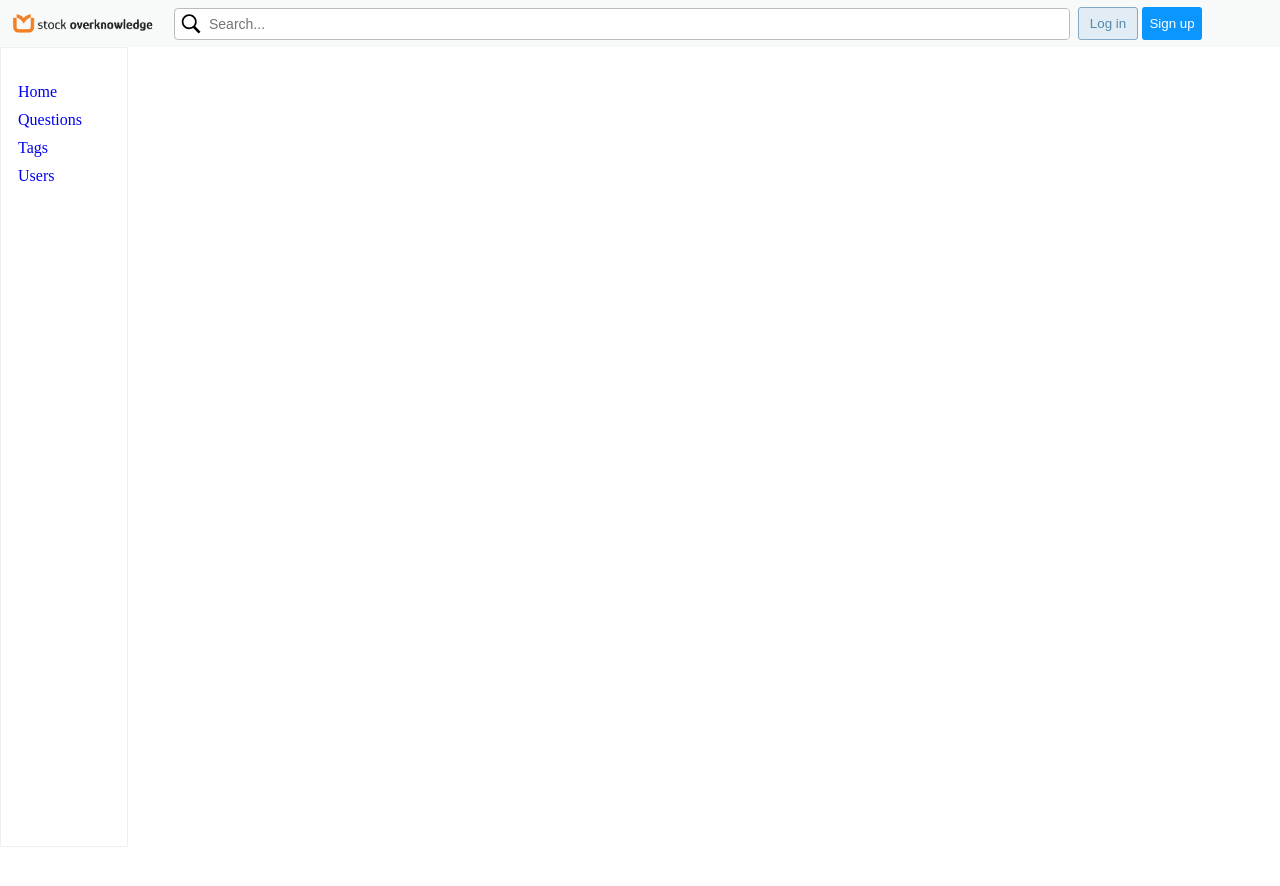
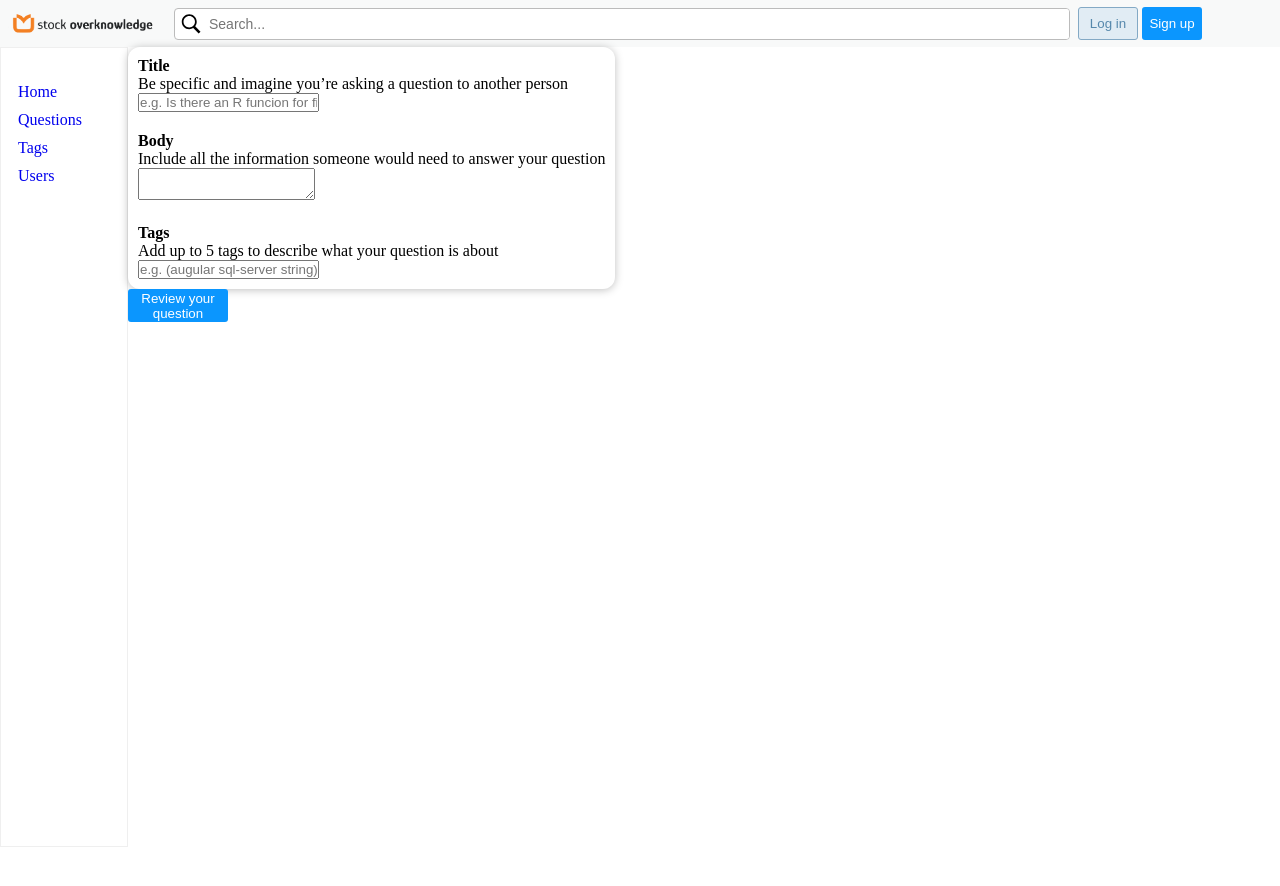
Before and after one commit to Iandayy/stackoverflow, a React (Create React App) app in the folder client/: page /questions/ask in a window 1280 px wide. Shown: the top 886 px of the page. Before the commit the page ends 800 px from the top, so only its background shows below. Built offline with nearby package versions, Linux system fonts and the light colour scheme.

Commit message:
add questionItem.jsx, questionState etc

```diff
--- a/client/src/App.jsx
+++ b/client/src/App.jsx
@@ -19,6 +19,7 @@ import Tags from './components/Pages/Tags';
 import Users from './components/Pages/Users';
 import TopBar from './components/Common/TopBar';
 import Footer from './components/Common/Footer';
+import Ask from './components/Pages/Ask';
 
 function App() {
   return (
@@ -34,7 +35,7 @@ function App() {
               <Route path="/signup" />
 
               <Route path="/questions" element={<Questions />} />
-              <Route path="/questions/ask" />
+              <Route path="/questions/ask" element={<Ask />} />
 
               <Route path="/tags" element={<Tags />} />
               <Route path="/users" element={<Users />} />
--- a/client/src/components/Common/SideBar.jsx
+++ b/client/src/components/Common/SideBar.jsx
@@ -20,7 +20,6 @@ const SideMenu = styled.aside`
   padding: 10px;
   padding-top: 30px;
   margin-bottom: 7rem;
-  position: fixed;
 `;
 
 const Menu = styled.section`
--- a/client/src/components/Pages/Ask.jsx
+++ b/client/src/components/Pages/Ask.jsx
@@ -0,0 +1,132 @@
+import { useState } from 'react';
+import { useNavigate } from 'react-router-dom';
+import { useSetRecoilState } from 'recoil';
+import questionInputState from '../../state/questionInputState';
+import styled from 'styled-components';
+
+const Card = styled.div`
+  border-radius: 12px;
+  box-shadow: 0 1px 8px rgba(0, 0, 0, 0.25);
+  display: flex;
+  flex-direction: column;
+  justify-content: center;
+  align-content: center;
+`;
+
+const Input = styled.section`
+  padding: 10px;
+`;
+
+const Btn = styled.button`
+  width: 100px;
+  height: 33px;
+  color: white;
+  background-color: #0b96fe;
+  border: none;
+  border-radius: 3px;
+
+  &:hover {
+    background-color: #0073cc;
+    cursor: pointer;
+  }
+`;
+
+const Ask = () => {
+  const [inputValue, setInputValue] = useState({
+    title: '',
+    body: '',
+    tags: '',
+  });
+
+  const setValue = useSetRecoilState(questionInputState);
+
+  const navigate = useNavigate();
+
+  const inputValueChangeHandler = (e) => {
+    setInputValue({
+      ...inputValue,
+      [e.target.name]: e.target.value,
+    });
+  };
+
+  const submitHandler = (e) => {
+    e.preventDefault();
+
+    setValue((prev) => [
+      ...prev,
+      {
+        id: Math.floor(Math.random() * 100) + 1,
+        title: inputValue.title,
+        body: inputValue.body,
+        tags: inputValue.tags,
+      },
+    ]);
+
+    setInputValue({
+      title: '',
+      body: '',
+      tags: '',
+    });
+
+    navigate('/questions');
+  };
+
+  return (
+    <div>
+      <form onSubmit={submitHandler}>
+        <Card>
+          <Input>
+            <label htmlFor="title">
+              <strong>Title</strong>
+              <p>
+                Be specific and imagine you’re asking a question to another
+                person
+              </p>
+            </label>
+            <input
+              id="title"
+              type="text"
+              name="title"
+              value={inputValue.title}
+              onChange={inputValueChangeHandler}
+              placeholder="e.g. Is there an R funcion for finding th index of an element in a vector?"
+            />
+          </Input>
+          <Input>
+            <label htmlFor="body">
+              <strong>Body</strong>
+              <p>
+                Include all the information someone would need to answer your
+                question
+              </p>
+              <textarea
+                id="body"
+                type="text"
+                name="body"
+                value={inputValue.body}
+                onChange={inputValueChangeHandler}
+              />
+            </label>
+          </Input>
+          <Input>
+            <label htmlFor="tags">
+              <strong>Tags</strong>
+              <p>Add up to 5 tags to describe what your question is about</p>
+            </label>
+            <input
+              id="tags"
+              type="text"
+              name="tags"
+              value={inputValue.tags}
+              onChange={inputValueChangeHandler}
+              placeholder="e.g. (augular sql-server string)"
+            />
+          </Input>
+        </Card>
+        <Btn>Review your question</Btn>
+      </form>
+    </div>
+  );
+};
+
+export default Ask;
--- a/client/src/components/Pages/Home.jsx
+++ b/client/src/components/Pages/Home.jsx
@@ -1,9 +1,4 @@
-import { useRecoilValue } from 'recoil';
-import test from '../../state/test';
-
 const Home = () => {
-  const data = useRecoilValue(test);
-  console.log(data);
   return (
     <div>
       <h1>HOME</h1>
--- /dev/null
+++ b/client/src/components/Pages/QuestionItem.jsx
@@ -0,0 +1,48 @@
+import styled from 'styled-components';
+
+const Main = styled.article`
+  border: 1px solid gray;
+`;
+
+const Content = styled.section`
+  display: flex;
+  justify-content: center;
+  div {
+    margin: 10px;
+  }
+`;
+
+const Tag = styled.button`
+  color: blue;
+  background-color: skyblue;
+`;
+
+const QuestionItem = ({ item }) => {
+  return (
+    <Main>
+      <Content>
+        <div>
+          <p>{item.answerCount} answers</p>
+          <p>{item.viewCount} views</p>
+        </div>
+        <div>
+          <p key={item.question_id}>{item.title}</p>
+        </div>
+      </Content>
+      <Content>
+        <div>
+          <p>
+            {item.tags.map((el) => (
+              <Tag key={item.tags.indexOf(el)}>{el}</Tag>
+            ))}
+          </p>
+        </div>
+        <div>
+          <p>{item.memberName}</p>
+        </div>
+      </Content>
+    </Main>
+  );
+};
+
+export default QuestionItem;
--- a/client/src/components/Pages/Questions.jsx
+++ b/client/src/components/Pages/Questions.jsx
@@ -1,5 +1,102 @@
+import { Link } from 'react-router-dom';
+import { useRecoilValue } from 'recoil';
+
+import questionsAll from '../../state/questionsAllState';
+import questionInputState from '../../state/questionInputState';
+import QuestionItem from './QuestionItem';
+import styled from 'styled-components';
+
+const Main = styled.main`
+  display: flex;
+  flex-direction: column;
+  justify-content: center;
+  /* align-items: center; */
+  width: 100%;
+`;
+
+const Section = styled.section`
+  display: flex;
+  justify-content: space-between;
+  margin: 20px;
+`;
+
+const AskBtn = styled.button`
+  width: 100px;
+  height: 33px;
+  color: white;
+  background-color: #0b96fe;
+  border: none;
+  border-radius: 3px;
+  &:hover {
+    background-color: #0073cc;
+    cursor: pointer;
+  }
+`;
+
+const FilterBtn = styled.button`
+  width: 60px;
+  height: 33px;
+  margin-left: 4px;
+  color: #5688ac;
+  background-color: #e1ecf4;
+  border: 1px solid #83a9c5;
+  border-radius: 3px;
+  &:hover {
+    color: #2b5876;
+    background-color: #b3d3ea;
+    cursor: pointer;
+  }
+`;
+
+const Btn = styled.button`
+  height: 33px;
+  margin-left: 4px;
+  color: #898989;
+  background-color: #ffffff;
+  border: 1px solid #878787;
+  border-radius: 3px;
+  &:hover {
+    color: #7d7d7d;
+    background-color: #f6f6f6;
+    cursor: pointer;
+  }
+`;
+
+const Content = styled.div``;
+
 const Questions = () => {
-  return <div>QUESTIONS</div>;
+  const questions = useRecoilValue(questionsAll);
+  const item = useRecoilValue(questionInputState);
+  console.log(item);
+
+  return (
+    <Main>
+      <Section>
+        <h1>All Questions</h1>
+        <Link to="/questions/ask">
+          <AskBtn>Ask Question</AskBtn>
+        </Link>
+      </Section>
+      <Section>
+        <div>{`${questions.length} questions`}</div>
+        <div>
+          <Btn>Newest</Btn>
+          <Btn>Active</Btn>
+          <Btn>Bountied</Btn>
+          <Btn>Unanswered</Btn>
+          <Btn>More</Btn>
+        </div>
+        <div>
+          <FilterBtn>Fliter</FilterBtn>
+        </div>
+      </Section>
+      <Content>
+        {questions.map((question) => (
+          <QuestionItem key={question.question_id} item={question} />
+        ))}
+      </Content>
+    </Main>
+  );
 };
 
 export default Questions;
--- /dev/null
+++ b/client/src/state/questionInputState.jsx
@@ -0,0 +1,8 @@
+import { atom } from 'recoil';
+
+const questionInputState = atom({
+  key: 'questionInputState',
+  default: [],
+});
+
+export default questionInputState;
--- /dev/null
+++ b/client/src/state/questionsAllState.jsx
@@ -0,0 +1,13 @@
+import { selector } from 'recoil';
+
+import axios from 'axios';
+
+const questionsAllState = selector({
+  key: 'questionsAllState',
+  get: async ({ get }) => {
+    const res = await axios.get('/v1/questions?page=1&size=10');
+    return res.data.data;
+  },
+});
+
+export default questionsAllState;
--- a/client/src/state/test.jsx
+++ b/client/src/state/test.jsx
@@ -5,7 +5,7 @@ import axios from 'axios';
 const test = selector({
   key: 'test',
   get: async ({ get }) => {
-    const res = await axios.get('v1/members/1');
+    const res = await axios.get('/v1/questions');
     return res.data;
   },
 });
```
Also changed, not shown: client/src/state/questionCreatorState.jsx (added, +17 -0 lines), client/.eslintrc.json.
